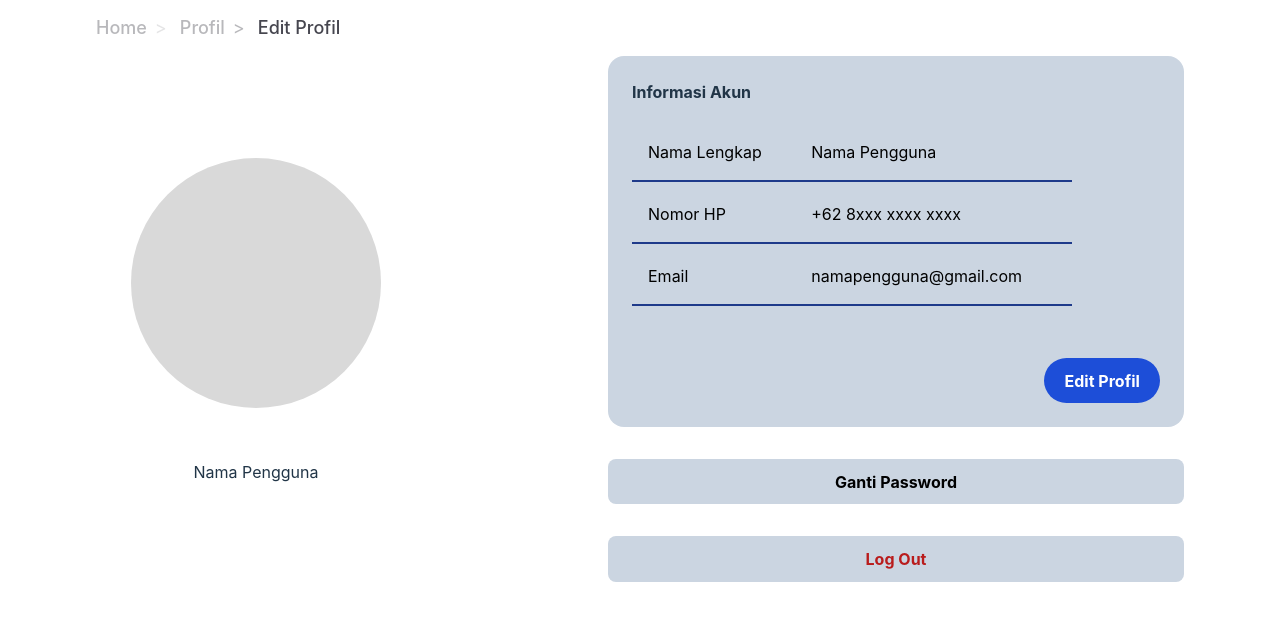
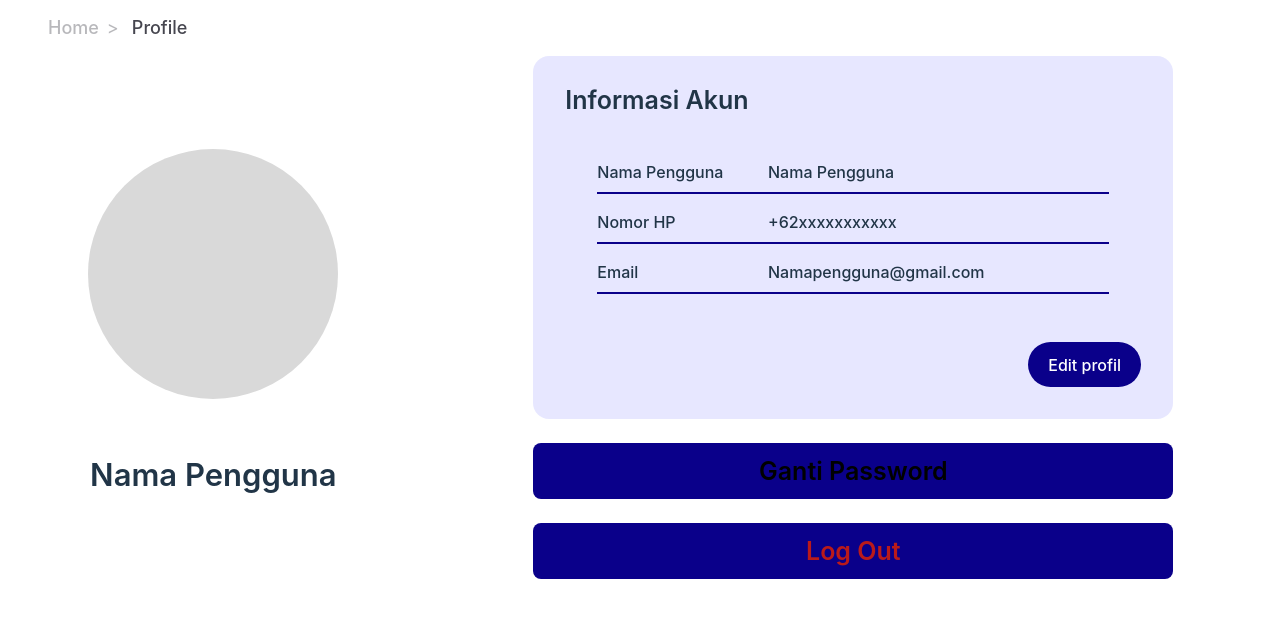
Before and after one commit to synrgy-tim-d/FSW-Frontend, a React (Vite) app: page /profil in a window 1280 px wide. Shown: the top 620 px of the page. Built offline with nearby package versions, Linux system fonts and the light colour scheme.

Commit message:
Profile Page Fixed (No Pics yet)

```diff
--- a/package.json
+++ b/package.json
@@ -13,9 +13,13 @@
   },
   "dependencies": {
     "@tanstack/react-query": "^4.20.9",
+    "daisyui": "^2.47.0",
+    "flowbite": "^1.6.2",
+    "flowbite-react": "^0.3.7",
     "react": "^18.2.0",
     "react-dom": "^18.2.0",
-    "react-router-dom": "^6.6.1"
+    "react-router-dom": "^6.6.1",
+    "swiper": "^8.4.6"
   },
   "devDependencies": {
     "@types/react": "^18.0.26",
--- a/src/App.css
+++ b/src/App.css
@@ -1,5 +1,5 @@
 #root {
-  max-width: 1280px;
+  max-width: 1440px;
   /* margin: 0 auto; */
   /* padding: 2rem; */
   /* text-align: center; */
--- /dev/null
+++ b/src/components/profile/PopupModals.jsx
@@ -0,0 +1,33 @@
+import React from 'react';
+
+const PopupModals = () => {
+  return (
+    <>
+      {/* The button to open modal */}
+      <div className='grid justify-items-start'>
+        <label htmlFor='my-modal' className='btn'>
+          open modal
+        </label>
+      </div>
+
+      {/* Put this part before </body> tag */}
+      <input type='checkbox' id='my-modal' className='modal-toggle' />
+      <div className='modal'>
+        <div className='modal-box'>
+          <h3 className='font-bold text-lg'>Congratulations random Internet user!</h3>
+          <p className='py-4'>
+            You've been selected for a chance to get one year of subscription to use Wikipedia for
+            free!
+          </p>
+          <div className='modal-action'>
+            <label htmlFor='my-modal' className='btn'>
+              Yay!
+            </label>
+          </div>
+        </div>
+      </div>
+    </>
+  );
+};
+
+export default PopupModals;
--- a/src/components/profile/editprofile.jsx
+++ b/src/components/profile/editprofile.jsx
@@ -38,7 +38,7 @@ const EditProfile = () => {
 
               <div className='flex text-black p-4'>
                 <div className='w-1/5'>
-                  <label htmlFor='inline-full-name' className='flex justify-start'>
+                  <label htmlFor='inline-full-name'>
                     Nama Lengkap*
                   </label>
                 </div>
@@ -54,7 +54,7 @@ const EditProfile = () => {
 
               <div className='flex text-black p-4'>
                 <div className='w-1/5'>
-                  <label htmlFor='inline-phone-number' className='flex justify-start'>
+                  <label htmlFor='inline-phone-number'>
                     Nomor HP*
                   </label>
                 </div>
@@ -70,7 +70,7 @@ const EditProfile = () => {
 
               <div className='flex text-black p-4'>
                 <div className='w-1/5'>
-                  <label htmlFor='inline-email' className='flex justify-start'>
+                  <label htmlFor='inline-email'>
                     Email*
                   </label>
                 </div>
--- a/src/components/profile/profile.css
+++ b/src/components/profile/profile.css
@@ -13,9 +13,6 @@
 	height: 250px;
 	background: #D9D9D9;
 	border-radius: 100%;
-  margin: auto;
-  margin-top: 20%;
-  margin-bottom: 10%;
 }
 
 .edit-profil {
--- a/src/components/profile/profile.jsx
+++ b/src/components/profile/profile.jsx
@@ -1,75 +1,73 @@
 import React from 'react';
 import './profile.css';
-// import profileDefault from '../../assets/Profile'
+import { Link } from 'react-router-dom';
 
 const Profile = () => {
   return (
     <>
-      <ul className='breadcrumb ml-24 m-4'>
+      <ul className='breadcrumb ml-12 m-4'>
         <li>
-          <a href='#'>Home</a>
+          <Link to='/'>Home</Link>
         </li>
         <li>
-          <a href='#'>Profil</a>
-        </li>
-        <li>
-          <a href='#'>Edit Profil</a>
+          <Link to='/profil'>Profile</Link>
         </li>
       </ul>
 
-      <div className='w-screen flex'>
-        <div className='w-2/5'>
-          <div>
-            <div className='circle'>
-            </div>
-            <div className='flex justify-center'>
-              <p>Nama Pengguna</p>
-            </div>
-          </div>
+      <div className='w-screen grid grid-cols-6 grid-flow-col'>
+        <div className='col-span-2 grid grid-row-2 grid-flow-row justify-items-center content-center gap-16'>
+          <div className='circle'></div>
+          <div className='text-[31px] font-[600]'>Nama Pengguna</div>
         </div>
 
-        <div className='w-3/5 grid'>
-          <div className='w-3/4 h-auto justify-self-center grid gap-8'>
-            <form action='|' className='grid p-6 bg-slate-300 rounded-2xl gap-1'>
-              <div className='flex justify-start mb-4'>
-                <p>
-                  <strong>Informasi Akun</strong>
-                </p>
+        <div className='w-3/4 col-span-4 justify-self-center grid gap-6'>
+          <form className='grid gap-12 bg-[#C0C1FF]/[0.38] rounded-2xl p-8'>
+            <div className='text-[25px] font-[600]'>Informasi Akun</div>
+
+            <div className='grid gap-4 text-[16px] font-[500] px-8'>
+              <div className='grid grid-flow-col grid-cols-3 border-b-2 border-[#0A008A] pb-2'>
+                <div className='col-span-1'>Nama Pengguna</div>
+                <div className='col-span-2'>Nama Pengguna</div>
               </div>
 
-              <div className='flex justify-start text-black p-4 border-b-2 border-blue-900 w-5/6'>
-                <div className='w-2/5'>Nama Lengkap</div>
-                <div className='w-3/5'>Nama Pengguna</div>
+              <div className='grid grid-flow-col grid-cols-3 border-b-2 border-[#0A008A] pb-2'>
+                <div className='col-span-1'>Nomor HP</div>
+                <div className='col-span-2'>+62xxxxxxxxxxx</div>
               </div>
 
-              <div className='flex justify-start text-black p-4 border-b-2 border-blue-900 w-5/6'>
-                <div className='w-2/5'>Nomor HP</div>
-                <div className='w-3/5'>+62 8xxx xxxx xxxx</div>
+              <div className='grid grid-flow-col grid-cols-3 border-b-2 border-[#0A008A] pb-2'>
+                <div className='col-span-1'>Email</div>
+                <div className='col-span-2'>Namapengguna@gmail.com</div>
               </div>
+            </div>
 
-              <div className='flex justify-start text-black p-4 border-b-2 border-blue-900 w-5/6'>
-                <div className='w-2/5'>Email</div>
-                <div className='w-3/5'>namapengguna@gmail.com</div>
-              </div>
-
-              <div className='flex justify-end pt-12'>
-                <button className='rounded-full bg-blue-700'>
-                  <strong className='text-white'>Edit Profil</strong>
-                </button>
-              </div>
-            </form>
-
-            <div className='bg-slate-300 rounded-2xl'>
-              <button type='button' className='w-full bg-inherit'>
-                <strong className='text-black'>Ganti Password</strong>
+            <div className='flex justify-end'>
+              <button type='button' className='rounded-[150px] bg-[#0A008A]'>
+                Edit profil
               </button>
             </div>
+          </form>
 
-            <div className='bg-slate-300 rounded-2xl'>
-              <button type='button' className='w-full bg-inherit'>
-                <strong className='text-red-700'>Log Out</strong>
+          <div className='bg-[#C0C1FF]/[0.38] rounded-2xl'>
+            <Link to='/'>
+              <button
+                type='button'
+                className='w-full text-[#000000] text-[25px] font-[600] flex justify-center'
+              >
+                Ganti Password
               </button>
-            </div>
+            </Link>
+          </div>
+
+          <div className='bg-[#C0C1FF]/[0.38] rounded-2xl'>
+            <Link to='/'>
+              <button
+                type='button'
+                className='w-full text-[#BA1A1A] text-[25px] font-[600] flex justify-center'
+              >
+                Log Out
+              </button>
+            </Link>
           </div>
         </div>
       </div>
--- a/src/index.css
+++ b/src/index.css
@@ -1,8 +1,7 @@
+@import url('https://fonts.googleapis.com/css2?family=Montserrat:wght@600&display=swap');
 @tailwind base;
 @tailwind components;
 @tailwind utilities;
-
-/* @import url('https://fonts.googleapis.com/css2?family=Montserrat:wght@600&display=swap'); */
 
 :root {
   font-family: Inter, Avenir, Helvetica, Arial, sans-serif;
@@ -57,6 +56,7 @@ button {
 button:hover {
   border-color: #646cff;
 }
+
 button:focus,
 button:focus-visible {
   outline: 4px auto -webkit-focus-ring-color;
@@ -68,9 +68,31 @@ button:focus-visible {
     background-color: #ffffff;
   }
   a:hover {
-    color: #747bff;
+    color: #0A008A;
+    text-decoration: underline;
   }
   button {
     background-color: #f9f9f9;
   }
 }
+
+button {
+  background-color: #0A008A;
+  color: #FFFFFF;
+}
+
+button:hover {
+  background-color: #A0A3FF;
+  color: #0A008A;
+}
+
+button:active {
+  background-color: #000000;
+  color: #FFFFFF;
+}
+
+button:disabled {
+  background-color: #46464F;
+  opacity: 0.38;
+  color: #000000;
+}
--- a/src/main.jsx
+++ b/src/main.jsx
@@ -4,6 +4,7 @@ import App from './App';
 import Profile from './components/profile/profile'
 import EditProfile from './components/profile/editprofile'
 import Changepass from './components/profile/changepass';
+import PopupModals from './components/profile/PopupModals'
 import './index.css';
 import { BrowserRouter, Routes, Route } from 'react-router-dom';
 import { QueryClient, QueryClientProvider } from '@tanstack/react-query';
@@ -17,6 +18,7 @@ ReactDOM.createRoot(document.getElementById('root')).render(
       <Route path='/profil' element={<Profile />} ></Route>
       <Route path='/editprofil' element={<EditProfile />} ></Route>
       <Route path='/gantipass' element={<Changepass />} ></Route>
+      <Route path='/modal' element={<PopupModals />} ></Route>
     </Routes>
   </BrowserRouter>
 );
--- a/tailwind.config.cjs
+++ b/tailwind.config.cjs
@@ -1,8 +1,15 @@
 /** @type {import('tailwindcss').Config} */
 module.exports = {
-  content: ["./index.html", "./src/**/*.{js,ts,jsx,tsx}"],
+  content: [
+    "./index.html",
+    "./src/**/*.{js,ts,jsx,tsx}",
+    'node_modules/flowbite-react/**/*.{js,jsx,ts,tsx}'
+  ],
   theme: {
     extend: {},
   },
-  plugins: [],
+  plugins: [
+    // require('flowbite/plugin')
+    require("daisyui")
+  ],
 };
```
